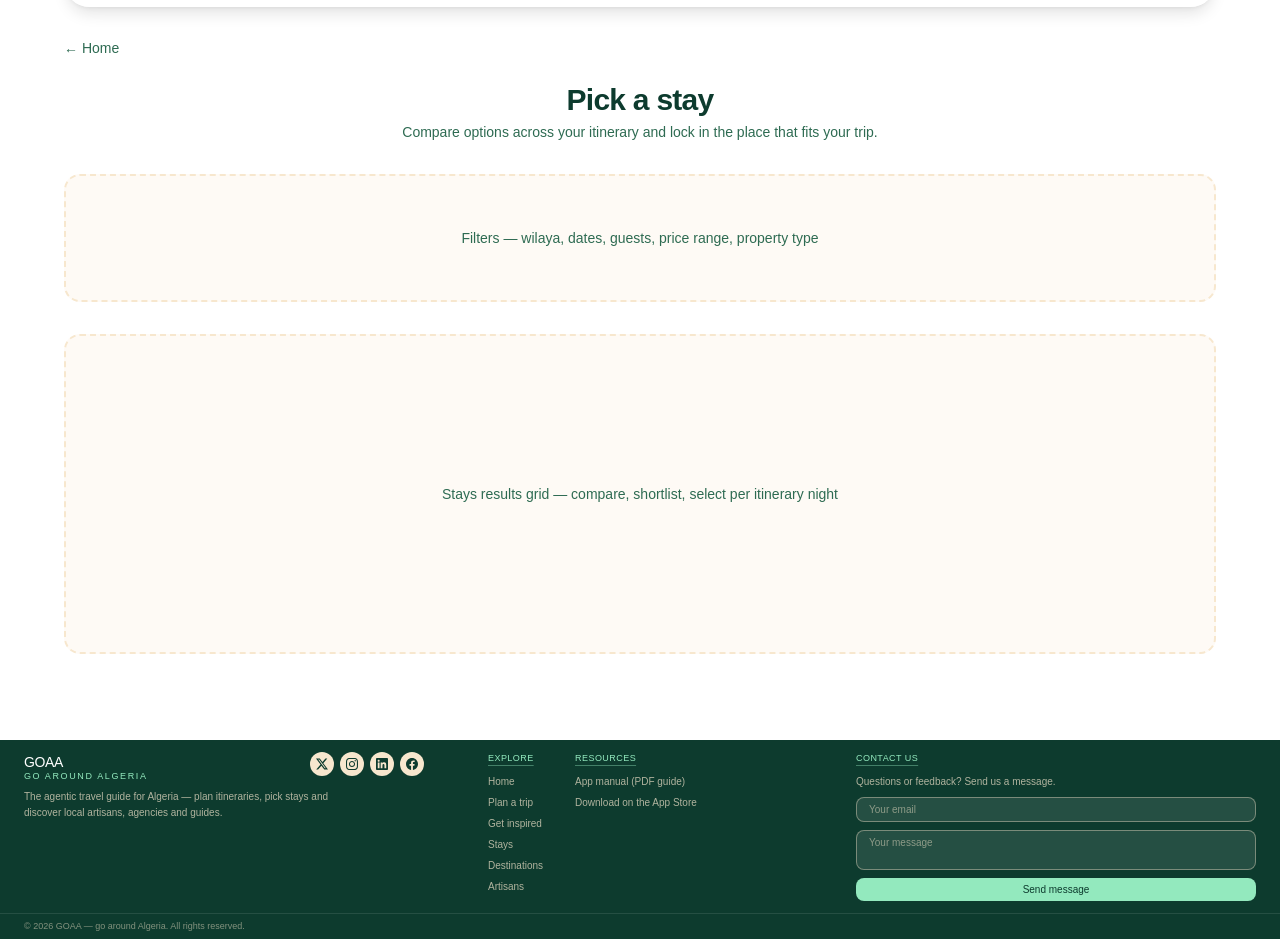
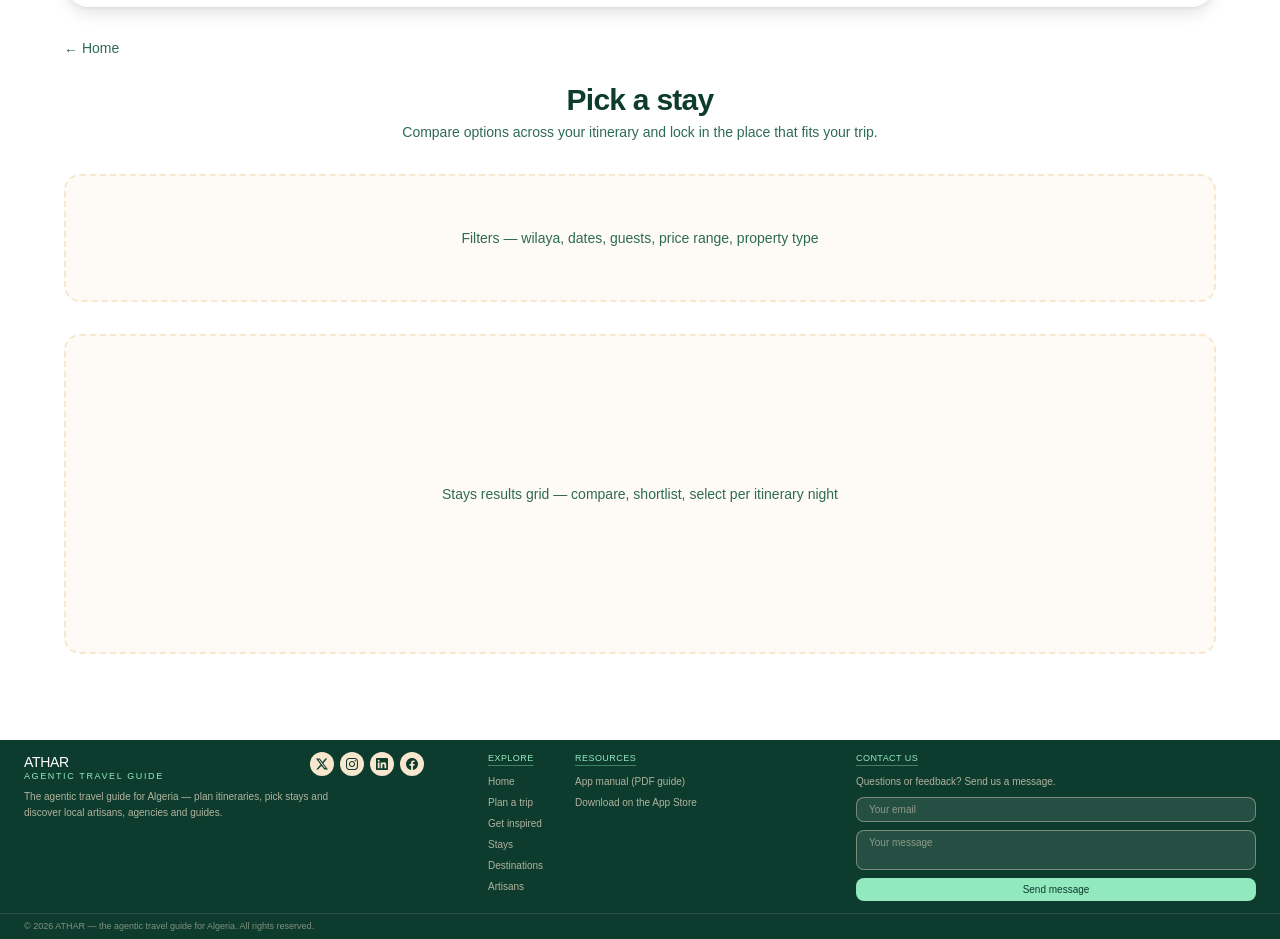
Before and after one commit to Faycall1l/IA-Tour-FE, a Next.js app in the folder dashboard/: page /stays in a window 1280 px wide. Shown: the part 60-999 px from the top of the page. Built offline with nearby package versions, Linux system fonts and the light colour scheme; a web font is replaced by a local one.

Commit message:
rebrand: GOAA → ATHAR across dashboard (name, tagline, titles)

```diff
--- a/dashboard/src/app/explore/page.tsx
+++ b/dashboard/src/app/explore/page.tsx
@@ -2,7 +2,7 @@ import Link from "next/link";
 import Placeholder from "@/components/Placeholder";
 
 export const metadata = {
-  title: "Get inspired — GOAA",
+  title: "Get inspired — ATHAR",
   description:
     "Don't know where to go? Explore possible vacations and trips across Algeria.",
 };
--- a/dashboard/src/app/itinerary/page.tsx
+++ b/dashboard/src/app/itinerary/page.tsx
@@ -2,7 +2,7 @@ import Link from "next/link";
 import Placeholder from "@/components/Placeholder";
 
 export const metadata = {
-  title: "Itinerary — GOAA",
+  title: "Itinerary — ATHAR",
   description:
     "Your optimized day-by-day itinerary, tuned for maximum fun and exploration.",
 };
--- a/dashboard/src/app/page.tsx
+++ b/dashboard/src/app/page.tsx
@@ -5,7 +5,7 @@ import BlogsSection from "@/components/home/BlogsSection";
 import ReviewsSection from "@/components/home/ReviewsSection";
 
 export const metadata = {
-  title: "GOAA — go around Algeria",
+  title: "ATHAR — the agentic travel guide for Algeria",
   description:
     "The agentic travel guide for Algeria. Know where you want to go or get inspired — ATHAR plans the itinerary, picks the stays and handles the details.",
 };
--- a/dashboard/src/app/plan/page.tsx
+++ b/dashboard/src/app/plan/page.tsx
@@ -3,9 +3,9 @@ import DateRangeBar from "@/components/plan/DateRangeBar";
 import WilayaPicker from "@/components/plan/WilayaPicker";
 
 export const metadata = {
-  title: "Plan a trip — GOAA",
+  title: "Plan a trip — ATHAR",
   description:
-    "Tell GOAA where you want to go and get an itinerary optimized for maximum fun and exploration.",
+    "Tell ATHAR where you want to go and get an itinerary optimized for maximum fun and exploration.",
 };
 
 const STEPS = [
--- a/dashboard/src/app/stays/page.tsx
+++ b/dashboard/src/app/stays/page.tsx
@@ -2,7 +2,7 @@ import Link from "next/link";
 import Placeholder from "@/components/Placeholder";
 
 export const metadata = {
-  title: "Choose your stay — GOAA",
+  title: "Choose your stay — ATHAR",
   description:
     "Compare hotels, guesthouses and more across Algeria to pick the stay that fits your trip.",
 };
--- a/dashboard/src/components/AppNavbar.tsx
+++ b/dashboard/src/components/AppNavbar.tsx
@@ -18,10 +18,10 @@ export default function AppNavbar() {
       <nav className="mx-auto flex max-w-6xl items-center justify-between gap-4 rounded-full border border-white/40 bg-white/75 px-4 py-1.5 shadow-lg backdrop-blur-md">
         <Link href="/" className="flex shrink-0 flex-col leading-none">
           <span className="text-lg font-black tracking-tight text-pine">
-            GOAA
+            ATHAR
           </span>
           <span className="text-[9px] font-semibold uppercase tracking-[0.18em] text-moss">
-            go around algeria
+            agentic travel guide
           </span>
         </Link>
 
--- a/dashboard/src/components/Footer.tsx
+++ b/dashboard/src/components/Footer.tsx
@@ -61,10 +61,10 @@ export default function Footer() {
           <div className="flex items-start justify-between gap-2">
             <Link href="/" className="inline-flex flex-col leading-none">
               <span className="text-sm font-normal tracking-tight text-white">
-                GOAA
+                ATHAR
               </span>
               <span className="text-[9px] font-normal uppercase tracking-[0.18em] text-sea-foam">
-                go around algeria
+                agentic travel guide
               </span>
             </Link>
             <div className="flex items-center gap-1.5">
@@ -149,8 +149,8 @@ export default function Footer() {
 
       <div className="border-t border-white/10">
         <div className="mx-auto max-w-7xl px-6 py-1.5 text-[9px] font-normal text-champagne/50">
-          © {new Date().getFullYear()} GOAA — go around Algeria. All rights
-          reserved.
+          © {new Date().getFullYear()} ATHAR — the agentic travel guide for
+          Algeria. All rights reserved.
         </div>
       </div>
     </footer>
--- a/dashboard/src/components/Navbar.tsx
+++ b/dashboard/src/components/Navbar.tsx
@@ -13,10 +13,10 @@ export default function Navbar() {
       <nav className="mx-auto flex max-w-6xl items-center justify-between gap-4 rounded-full border border-white/40 bg-white/75 px-4 py-1.5 shadow-lg backdrop-blur-md">
         <Link href="/" className="flex shrink-0 flex-col leading-none">
           <span className="text-lg font-black tracking-tight text-pine">
-            GOAA
+            ATHAR
           </span>
           <span className="text-[9px] font-semibold uppercase tracking-[0.18em] text-moss">
-            go around algeria
+            agentic travel guide
           </span>
         </Link>
 
--- a/dashboard/src/lib/sample-data.ts
+++ b/dashboard/src/lib/sample-data.ts
@@ -611,7 +611,7 @@ export const SAMPLE_CONTACTS: ContactSubmission[] = [
   {
     id: "contact-2",
     email: "agency@example.dz",
-    message: "We'd like to list our desert tours on GOAA.",
+    message: "We'd like to list our desert tours on ATHAR.",
     createdAt: "2026-08-03T15:40:00Z",
   },
   {
```
